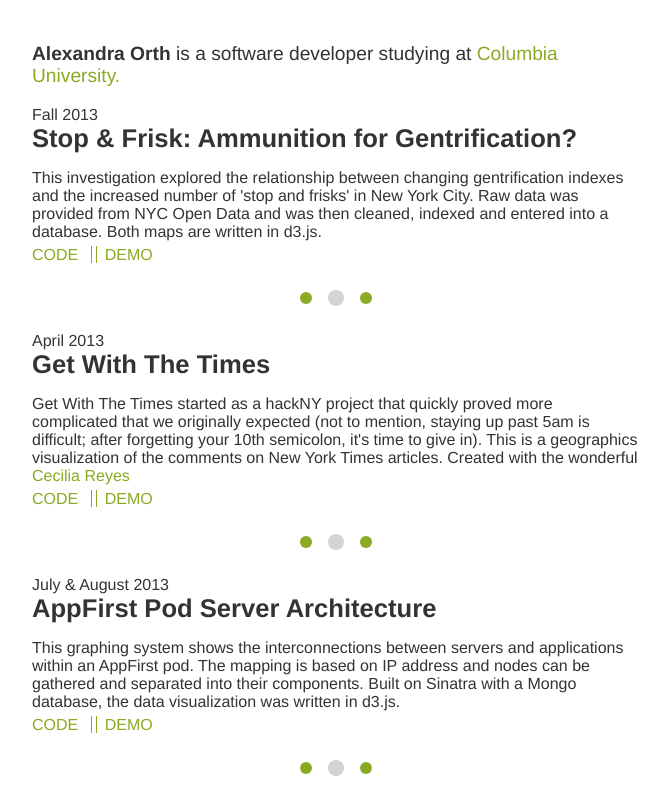
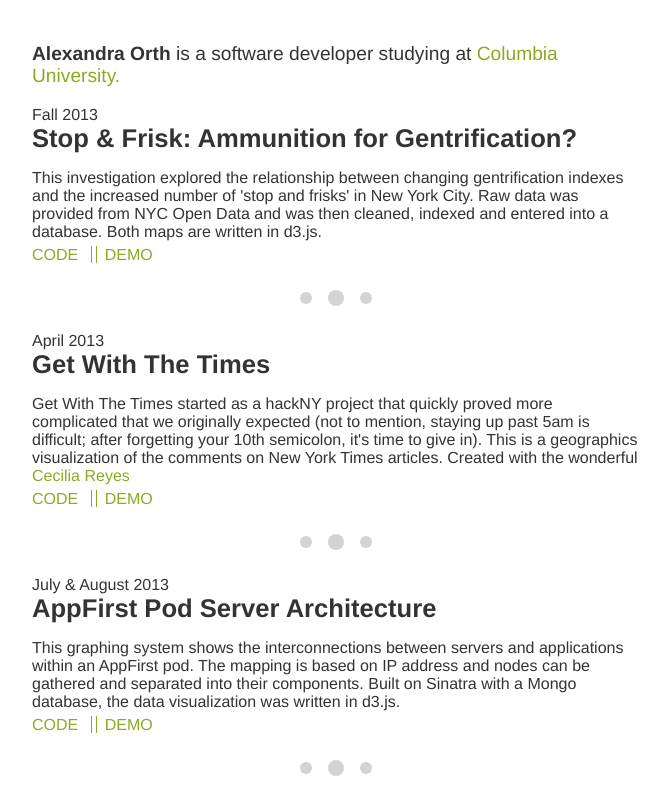
Before and after one commit to alexandraorth/alexandraorth.github.com, a plain HTML site: page portfolio.html in a window 1280 px wide. Shown: the top 799 px of the page, without its empty margins (304-972 px from the left). Drawn offline with Linux system fonts and the light colour scheme.

Commit message:
changed dot color

```diff
--- a/portfolio.html
+++ b/portfolio.html
@@ -30,9 +30,9 @@
 			</p>
 			<p>
 				<svg height="20" width="160">
-					<circle cx="50" cy="10" r="6" fill="#8AAB21" />
+					<circle cx="50" cy="10" r="6" fill="#D3D3D3" />
 					<circle cx="80" cy="10" r="8" fill="#D3D3D3" />
-					<circle cx="110" cy="10" r="6" fill="#8AAB21" />
+					<circle cx="110" cy="10" r="6" fill="#D3D3D3" />
 				</svg>
 			</p>
 		</div>
@@ -47,9 +47,9 @@
 			</p>
 			<p>
 				<svg height="20" width="160">
-					<circle cx="50" cy="10" r="6" fill="#8AAB21" />
+					<circle cx="50" cy="10" r="6" fill="#D3D3D3" />
 					<circle cx="80" cy="10" r="8" fill="#D3D3D3" />
-					<circle cx="110" cy="10" r="6" fill="#8AAB21" />
+					<circle cx="110" cy="10" r="6" fill="#D3D3D3" />
 				</svg>
 			</p>
 		</div>
@@ -64,9 +64,9 @@
 			</p>
 			<p>
 				<svg height="20" width="160">
-					<circle cx="50" cy="10" r="6" fill="#8AAB21" />
+					<circle cx="50" cy="10" r="6" fill="#D3D3D3" />
 					<circle cx="80" cy="10" r="8" fill="#D3D3D3" />
-					<circle cx="110" cy="10" r="6" fill="#8AAB21" />
+					<circle cx="110" cy="10" r="6" fill="#D3D3D3" />
 				</svg>
 			</p>
 		</div>
```
